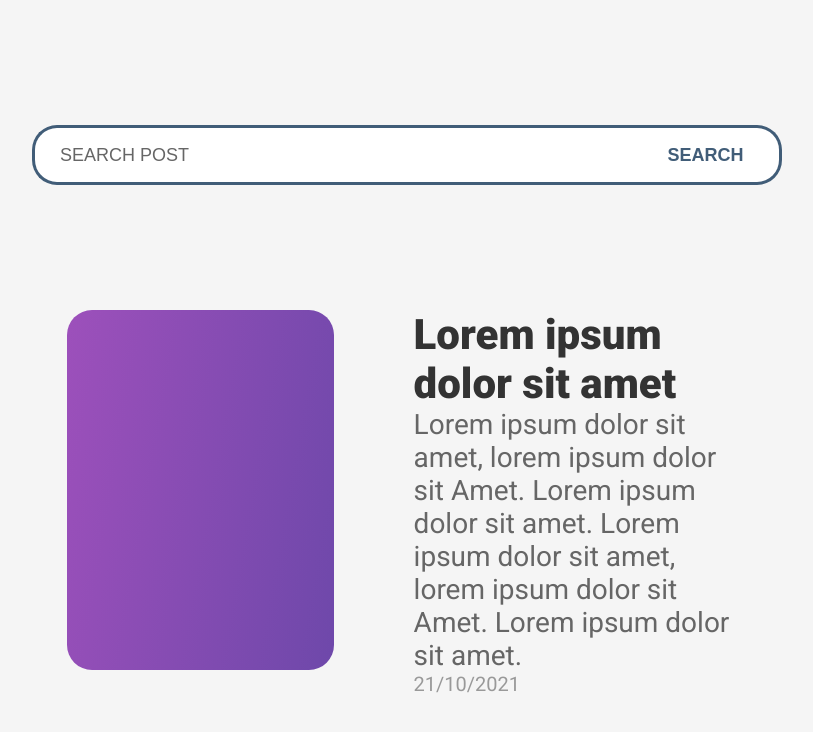
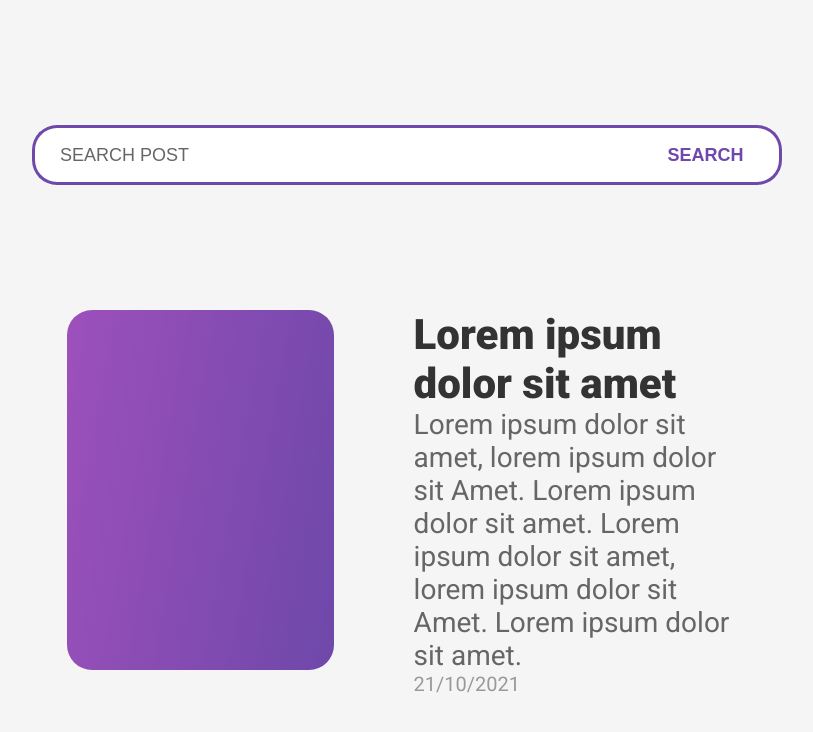
Before and after one commit to lliuti/blog-web, a React (Vite) app: page / in a window 1280 px wide. Shown: the top 732 px of the page, without its empty margins (233-1046 px from the left). Built offline with nearby package versions, Linux system fonts and the light colour scheme; no server answers.

Commit message:
Update styles.module.scss

```diff
--- a/src/pages/MainPage/styles.module.scss
+++ b/src/pages/MainPage/styles.module.scss
@@ -16,7 +16,7 @@
 
       .searchInput {
         background: #fff;
-        border: 3px solid #415D78;
+        border: 3px solid #6E48AA;
         border-radius: 25px 0px 0px 25px;
         border-right: 0;
         height: 60px;
@@ -26,6 +26,7 @@
         justify-content: flex-start;
         padding: 0px 25px;
         font-size: 1.8rem;
+        outline: 0;
 
         &::placeholder {
           color: #666;
@@ -34,12 +35,12 @@
 
       .searchButton {
         background: #fff;
-        color: #415D78;
+        color: #6E48AA;
         font-weight: bold;
         height: 60px;
         width: 150px;
         border-radius: 0px 25px 25px 0px;
-        border: 3px solid #415D78;
+        border: 3px solid #6E48AA;
         border-left: 0;
         display: flex;
         align-items: center;
@@ -48,7 +49,7 @@
         font-size: 1.8rem;
 
         &:hover {
-          background: #415D78;
+          background: #6E48AA;
           color: #fff;
           cursor: pointer;
         }
@@ -120,13 +121,13 @@
 
         &:last-child {
           .postGradient {
-            background: linear-gradient(100deg, #4b6cb7, #182848);
+            background: linear-gradient(90deg, #4b6cb7, #182848);
           }
         }
 
         &:first-child {
           .postGradient {
-            background: linear-gradient(100deg, #FBD3E9, #BB377D);
+            background: linear-gradient(45deg, #FBD3E9, #BB377D);
           }
         }
 
```
